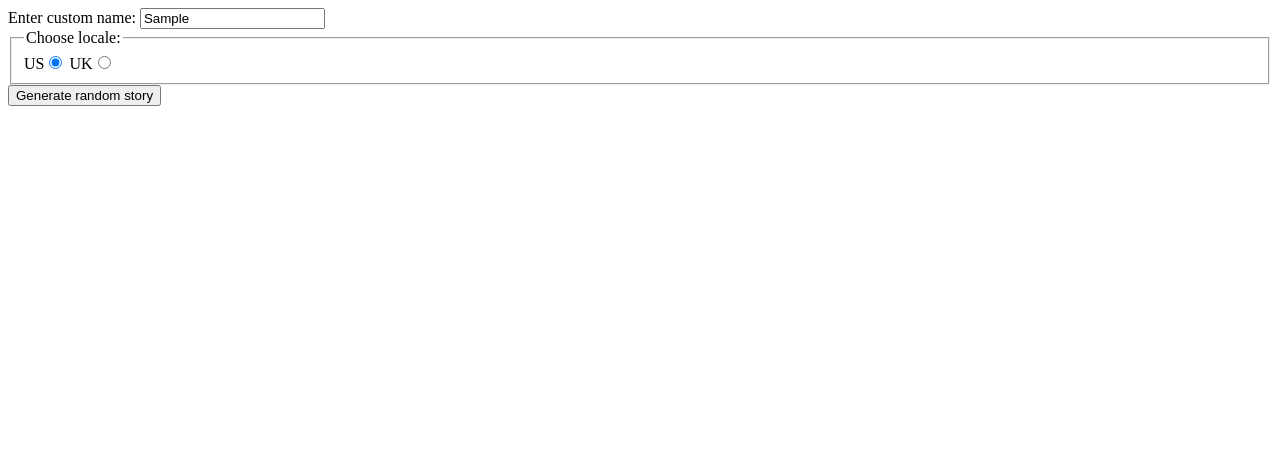
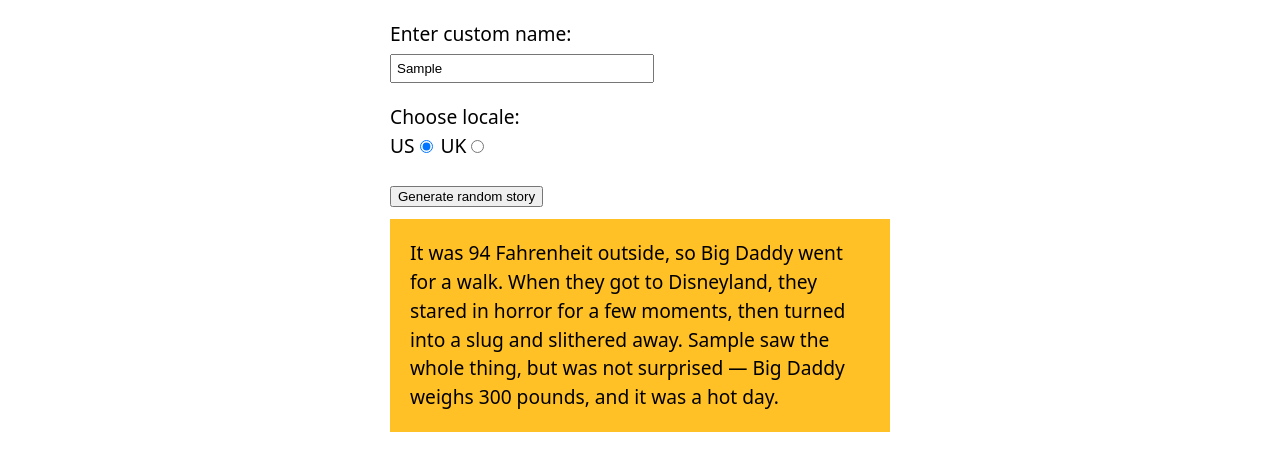
Before and after one commit to Error80/Error80.github.io, a plain HTML site: page assignment_4-1/index.html in a window 1280 px wide. Both pictures are taken after typing "Sample" into the empty fields and a click on the button "Generate random story". Drawn offline with Linux system fonts and the light colour scheme.

Commit message:
Added the script to the HTML and added CSS (Part 1)

```diff
--- a/assignment_4-1/index.html
+++ b/assignment_4-1/index.html
@@ -1,3 +1,19 @@
+<!--
+Name: Antonino Tancinco
+File: index.html
+Date: 22 October 2026
+Silly Story Generator
+-->
+
+<!DOCTYPE html>
+<html lang="en-US">
+  <head>
+    <meta charset="utf-8" />
+    <meta name="viewport" content="width=device-width" />
+    <title>Silly Story Generator</title>
+    <link href="style.css" type="text/css" rel="stylesheet" />
+  </head>
+  <body>
     <div>
       <label for="custom-name">Enter custom name:</label>
       <input id="custom-name" type="text" placeholder="" />
@@ -13,4 +29,7 @@
       <button class="generate">Generate random story</button>
     </div>
     <!-- Thanks a lot to Willy Aguirre for his help with the code for this assessment -->
+    <script src="main.js" defer></script>
     <p class="story"></p>
+  </body>
+</html>
--- a/assignment_4-1/style.css
+++ b/assignment_4-1/style.css
@@ -0,0 +1,34 @@
+body {
+  font: 1.2em / 1.5 system-ui;
+  margin: 0 auto;
+  width: 500px;
+}
+
+fieldset {
+  border: 0;
+}
+
+fieldset,
+legend {
+  padding: 0;
+  margin: 0;
+}
+
+input[type="text"] {
+  margin-top: 5px;
+  padding: 5px;
+  width: 50%;
+  display: block;
+}
+
+div,
+fieldset {
+  margin-top: 20px;
+}
+
+p {
+  margin-top: 10px;
+  background: #ffc125;
+  padding: 20px;
+  visibility: hidden;
+}
```
Lines whose indentation alone changed are shown as unchanged.
